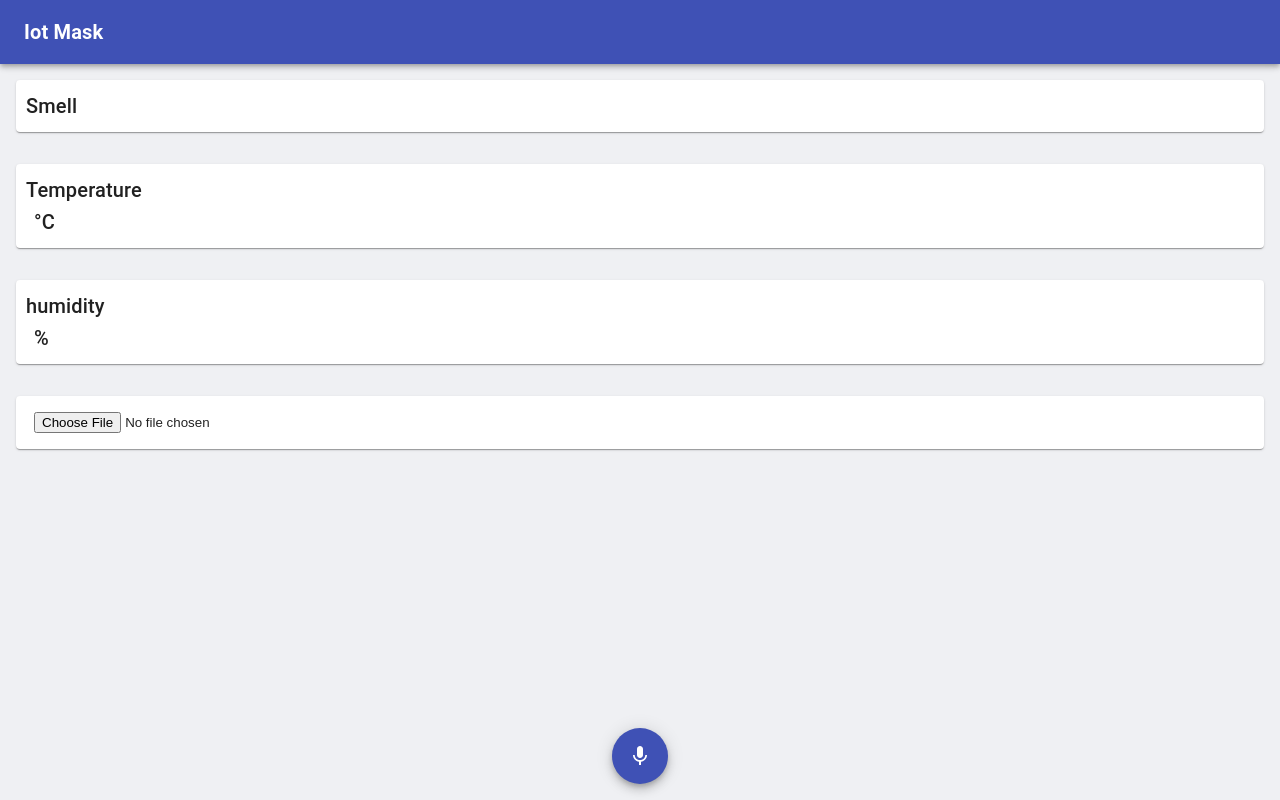
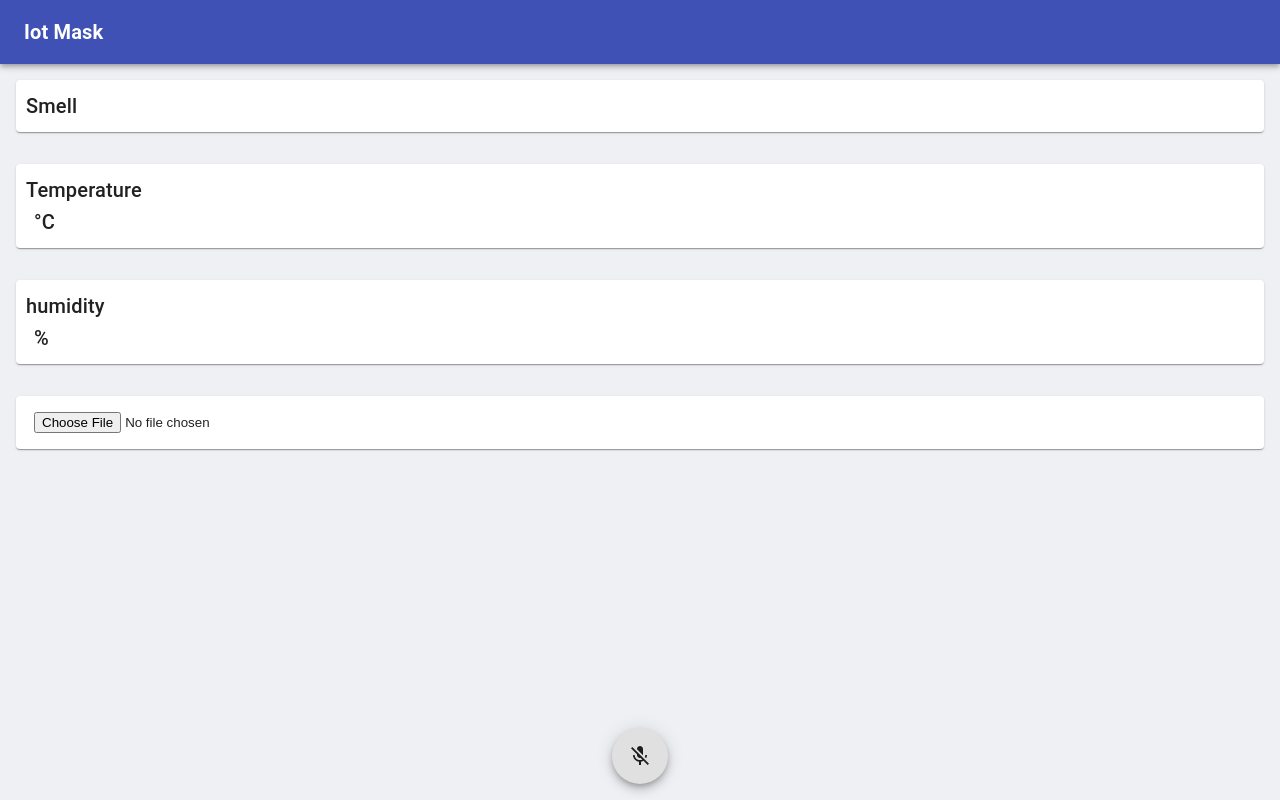
Before and after one commit to apollllon/mask-client, a React (Create React App) app: page / in a window 1280 px wide. Built offline with nearby package versions, Linux system fonts and the light colour scheme; no server answers.

Commit message:
maskMode切り替えAPI周りの実装

```diff
--- a/src/App.tsx
+++ b/src/App.tsx
@@ -4,6 +4,8 @@ import { Typography, makeStyles, AppBar, Toolbar, Fab } from '@material-ui/core'
 import { theme } from './materialui/theme';
 import { MaskStatus } from './entity/MaskStatus';
 import MicIcon from '@material-ui/icons/Mic';
+import MicOffIcon from '@material-ui/icons/MicOff';
+
 // 笑顔
 // import MoodIcon from '@material-ui/icons/Mood';
 // 嫌な顔
@@ -15,6 +17,8 @@ import TempWidget from './components/TempWidget';
 import HumWidget from './components/HumWidget';
 import SmellWidget from './components/SmellWidget';
 import UploadWidget from './components/UploadeWidget';
+import { usePostMaskMode } from './api/postMaskMode';
+import { MaskMode } from './entity/MaskMode';
 
 const useStyles = makeStyles({
   root: {
@@ -36,7 +40,16 @@ const useStyles = makeStyles({
 function App() {
   const classes = useStyles()
   const [status, setStatus] = useState<MaskStatus>({ temp: 0, hum: 0, smell: 0 })
+  const [maskMode, setMaskMode] = useState<MaskMode>({ mode: 'image' })
   const apiSet = useGetMaskStatus()
+  const postMaskModeApiSet = usePostMaskMode()
+  const handleClickMicButton = () => {
+    if (maskMode.mode === 'image') {
+      postMaskModeApiSet.execute({ mode: 'voice' })
+    } else if (maskMode.mode === 'voice') {
+      postMaskModeApiSet.execute({ mode: 'image' })
+    }
+  }
 
   useEffect(() => {
     setInterval(() => {
@@ -47,6 +60,10 @@ function App() {
   useEffect(() => {
     setStatus(apiSet.response)
   }, [apiSet.response])
+
+  useEffect(() => {
+    setMaskMode(postMaskModeApiSet.response)
+  }, [postMaskModeApiSet.response])
 
   return (
     <div className={classes.root}>
@@ -61,8 +78,13 @@ function App() {
       <TempWidget temp={status.temp} />
       <HumWidget hum={status.hum} />
       <UploadWidget />
-      <Fab className={classes.fab} color="primary" aria-label="add">
-        <MicIcon />
+      <Fab
+        className={classes.fab}
+        color={maskMode.mode === 'voice' ? "primary" : "default"}
+        aria-label="add"
+        onClick={handleClickMicButton}
+      >
+        {maskMode.mode === 'voice' ? <MicIcon /> : <MicOffIcon />}
       </Fab>
     </div>
   );
```
